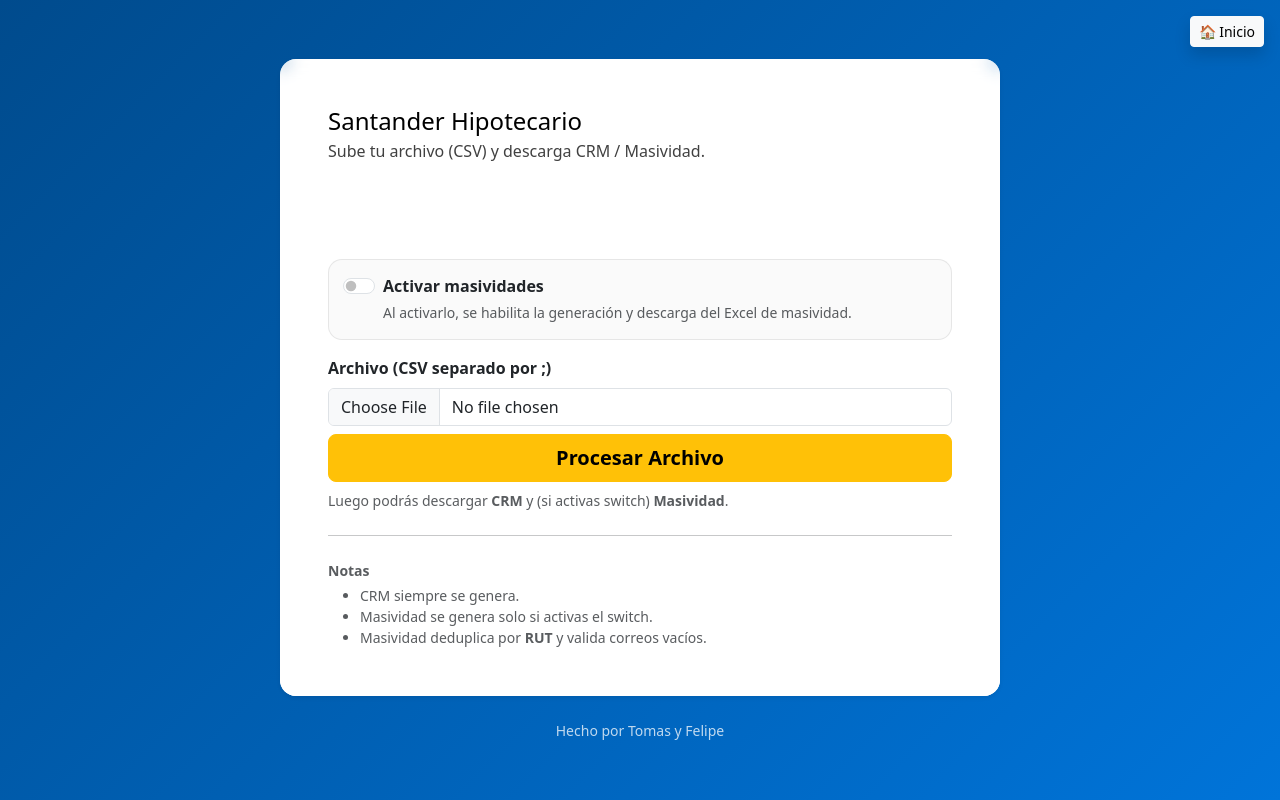
After one commit to TomasDiazV95/Formato_SMS, a Flask app: page /sant-hipotecario in a window 1280 px wide. The commit adds this page. Run offline with Flask 3, Linux system fonts and the light colour scheme.

Commit message:
se crea carga de hipoteca con boton de masividad

```diff
--- a/app.py
+++ b/app.py
@@ -4,6 +4,7 @@
 from routes.sms import sms_bp
 from routes.ivr import ivr_bp
 from routes.gm import gm_bp
+from routes.sant_hipotecario import sant_hipotecario_bp
 
 def create_app():
     app = Flask(__name__)
@@ -12,6 +13,7 @@
     app.register_blueprint(sms_bp)
     app.register_blueprint(ivr_bp)
     app.register_blueprint(gm_bp)
+    app.register_blueprint(sant_hipotecario_bp)
 
     return app
 
--- /dev/null
+++ b/routes/sant_hipotecario.py
@@ -0,0 +1,88 @@
+import os
+import uuid
+
+from flask import Blueprint, render_template, request, send_file, flash, current_app
+
+from services.sant_hipotecario_service import leer_csv_sant_hipotecario, generar_crm
+from services.sant_hipotecario_masividad_service import generar_masividad
+
+sant_hipotecario_bp = Blueprint("sant_hipotecario", __name__)
+
+GENERADOS = {}  # token -> data
+
+
+@sant_hipotecario_bp.route("/sant-hipotecario", methods=["GET", "POST"])
+def sant_hipotecario_page():
+    if request.method == "POST":
+        archivo = request.files.get("archivo")
+        masividades = request.form.get("habilitar_masividades") == "on"
+
+        if not archivo:
+            flash("Debes subir un archivo CSV.", "danger")
+            return render_template("sant_hipotecario.html")
+
+        try:
+            df = leer_csv_sant_hipotecario(archivo)
+
+            output_dir = os.path.join(current_app.root_path, "outputs", "sant_hipotecario")
+
+            crm_res = generar_crm(df, output_dir)
+            data = {
+                "crm_path": crm_res["crm_path"],
+                "crm_name": crm_res["crm_name"],
+                "masiv_path": None,
+                "masiv_name": None
+            }
+
+            if masividades:
+                mas_res = generar_masividad(df, output_dir)
+                data["masiv_path"] = mas_res["masiv_path"]
+                data["masiv_name"] = mas_res["masiv_name"]
+
+            token = str(uuid.uuid4())
+            GENERADOS[token] = data
+
+            flash("Archivo procesado correctamente ✅", "success")
+            return render_template(
+                "sant_hipotecario.html",
+                token=token,
+                masividades_activadas=masividades,
+                crm_name=data["crm_name"],
+                masiv_name=data["masiv_name"],
+            )
+
+        except Exception as e:
+            flash(f"Error procesando archivo: {e}", "danger")
+            return render_template("sant_hipotecario.html")
+
+    return render_template("sant_hipotecario.html")
+
+
+@sant_hipotecario_bp.route("/sant-hipotecario/descargar/crm/<token>")
+def descargar_crm(token):
+    data = GENERADOS.get(token)
+    if not data or not data.get("crm_path"):
+        flash("No se encontró el CRM para descargar.", "danger")
+        return render_template("sant_hipotecario.html")
+
+    return send_file(
+        data["crm_path"],
+        as_attachment=True,
+        download_name=data["crm_name"],
+        mimetype="application/vnd.openxmlformats-officedocument.spreadsheetml.sheet",
+    )
+
+
+@sant_hipotecario_bp.route("/sant-hipotecario/descargar/masividad/<token>")
+def descargar_masividad(token):
+    data = GENERADOS.get(token)
+    if not data or not data.get("masiv_path"):
+        flash("No se encontró masividad para descargar (activa el switch y procesa).", "danger")
+        return render_template("sant_hipotecario.html")
+
+    return send_file(
+        data["masiv_path"],
+        as_attachment=True,
+        download_name=data["masiv_name"],
+        mimetype="application/vnd.openxmlformats-officedocument.spreadsheetml.sheet",
+    )
--- a/templates/main.html
+++ b/templates/main.html
@@ -16,7 +16,7 @@
         <a class="btn btn-primary btn-lg" href="{{ url_for('sms.sms_page') }}">📩 Proceso SMS (CRM / Athenas)</a>
         <a class="btn btn-primary btn-lg" href="{{ url_for('gm.gm_page') }}">📩 Carga General Motors</a>
         <a class="btn btn-primary btn-lg" href="{{ url_for('ivr.ivr_page') }}">📩 Proceso IVRs</a>
-
+        <a class="btn btn-primary btn-lg" href="{{ url_for('sant_hipotecario.sant_hipotecario_page') }}">📩 Carga Santander Hipotecario</a>
         <!-- Puedes agregar más -->
       </div>
     </div>
--- /dev/null
+++ b/templates/sant_hipotecario.html
@@ -0,0 +1,246 @@
+<!doctype html>
+<html lang="es">
+<head>
+  <meta charset="utf-8" />
+  <meta name="viewport" content="width=device-width, initial-scale=1" />
+  <title>Santander Hipotecario</title>
+
+  <!-- Bootstrap 5 -->
+   <script src="https://cdn.jsdelivr.net/npm/bootstrap@5.3.3/dist/js/bootstrap.bundle.min.js"></script>
+  <link href="https://cdn.jsdelivr.net/npm/bootstrap@5.3.3/dist/css/bootstrap.min.css" rel="stylesheet">
+  <link href="{{ url_for('static', filename='style.css') }}" rel="stylesheet">
+
+  <style>
+    body.bg-soft {
+      min-height: 100vh;
+      background: linear-gradient(135deg, #004b8d, #0074d9);
+    }
+    .header-grad {
+      background: rgba(255, 255, 255, 0.15);
+      backdrop-filter: blur(8px);
+    }
+    .soft-box {
+      border: 1px solid rgba(0,0,0,0.08);
+      border-radius: 14px;
+      padding: 14px;
+      background: #fafafa;
+    }
+  </style>
+</head>
+
+<body class="bg-soft d-flex align-items-center">
+<!-- Modal Cargando -->
+<div class="modal fade" id="loadingModal" tabindex="-1" aria-hidden="true"
+     data-bs-backdrop="static" data-bs-keyboard="false">
+  <div class="modal-dialog modal-dialog-centered">
+    <div class="modal-content rounded-4">
+      <div class="modal-body text-center py-4">
+        <div class="spinner-border text-primary mb-3" role="status" style="width: 3rem; height: 3rem;">
+          <span class="visually-hidden">Cargando...</span>
+        </div>
+        <h5 class="mb-1">Cargando</h5>
+        <p class="text-muted mb-0">Por favor espera mientras procesamos el archivo…</p>
+      </div>
+    </div>
+  </div>
+</div>
+  <a href="{{ url_for('sms.main') }}"
+     class="btn btn-light btn-sm position-fixed top-0 end-0 m-3 shadow">
+    🏠 Inicio
+  </a>
+
+  <div class="container py-5">
+    <div class="mx-auto" style="max-width: 720px;">
+      <div class="card shadow-sm border-0 rounded-4 overflow-hidden">
+
+        <div class="p-4 p-md-5 header-grad text-black">
+          <h1 class="h4 mb-1">Santander Hipotecario</h1>
+          <p class="mb-0 opacity-75">
+            Sube tu archivo (CSV) y descarga CRM / Masividad.
+          </p>
+        </div>
+
+        <div class="p-4 p-md-5 bg-white">
+
+          {% with messages = get_flashed_messages(with_categories=true) %}
+            {% if messages %}
+              {% for category, msg in messages %}
+                <div class="alert alert-{{category}} rounded-3" role="alert">
+                  {{ msg }}
+                </div>
+              {% endfor %}
+            {% endif %}
+          {% endwith %}
+
+          <form method="POST" enctype="multipart/form-data" class="needs-validation" novalidate>
+
+            <!-- Switches -->
+            <div class="soft-box mb-3">
+              <div class="d-flex flex-column gap-2">
+
+                <div class="form-check form-switch">
+                  <input class="form-check-input" type="checkbox" role="switch"
+                         id="swMasividades" name="habilitar_masividades"
+                         {% if masividades_activadas %}checked{% endif %}>
+                  <label class="form-check-label fw-semibold" for="swMasividades">
+                    Activar masividades
+                  </label>
+                  <div class="form-text">
+                    Al activarlo, se habilita la generación y descarga del Excel de masividad.
+                  </div>
+                </div>
+
+              </div>
+            </div>
+
+            <div class="row g-3">
+              <!-- Archivo -->
+              <div class="col-12">
+                <label class="form-label fw-semibold">Archivo (CSV separado por ;)</label>
+                <input class="form-control" type="file" name="archivo" accept=".csv,text/csv" required>
+                <div class="invalid-feedback">Sube un archivo CSV válido.</div>
+              </div>
+
+              <div class="col-12 mt-2">
+                <button class="btn btn-warning btn-lg w-100 rounded-3 fw-semibold" type="submit">
+                  Procesar Archivo
+                </button>
+                <div class="form-text mt-2">
+                  Luego podrás descargar <b>CRM</b> y (si activas switch) <b>Masividad</b>.
+                </div>
+              </div>
+            </div>
+          </form>
+
+          <!-- Descargas (aparecen cuando ya existe token) -->
+          {% if token %}
+            <div class="mt-3">
+              <div class="soft-box">
+                <div class="d-flex align-items-center justify-content-between gap-3 flex-wrap">
+                  <div>
+                    <div class="fw-semibold">CRM</div>
+                    <div class="small text-muted">
+                      Archivo generado: <b>{{ crm_name }}</b>
+                    </div>
+                  </div>
+
+                  <a class="btn btn-outline-primary rounded-3"
+                     href="{{ url_for('sant_hipotecario.descargar_crm', token=token) }}">
+                    Descargar CRM
+                  </a>
+                </div>
+              </div>
+            </div>
+          {% endif %}
+
+          <!-- Sección masividades (solo si switch ON) -->
+          <div class="mt-3 d-none" id="boxMasividades">
+            <div class="soft-box">
+              <div class="d-flex align-items-center justify-content-between gap-3 flex-wrap">
+                <div>
+                  <div class="fw-semibold">Masividades</div>
+                  <div class="small text-muted">
+                    {% if masiv_name %}
+                      Archivo generado: <b>{{ masiv_name }}</b>
+                    {% else %}
+                      Se habilitará después de procesar el archivo.
+                    {% endif %}
+                  </div>
+                </div>
+
+                {% if token and masiv_name %}
+                  <a class="btn btn-outline-primary rounded-3"
+                     href="{{ url_for('sant_hipotecario.descargar_masividad', token=token) }}">
+                    Descargar masividades
+                  </a>
+                {% else %}
+                  <button class="btn btn-outline-primary rounded-3" type="button" disabled
+                          title="Activa el switch y procesa el archivo">
+                    Descargar masividades
+                  </button>
+                {% endif %}
+              </div>
+            </div>
+          </div>
+
+          <hr class="my-4">
+
+          <div class="small text-muted">
+            <div class="fw-semibold mb-1">Notas</div>
+            <ul class="mb-0">
+              <li>CRM siempre se genera.</li>
+              <li>Masividad se genera solo si activas el switch.</li>
+              <li>Masividad deduplica por <b>RUT</b> y valida correos vacíos.</li>
+            </ul>
+          </div>
+
+        </div>
+      </div>
+
+      <p class="text-center text-white small mt-4 mb-0 opacity-75">
+        Hecho por Tomas y Felipe
+      </p>
+    </div>
+  </div>
+
+<script>
+
+  document.addEventListener("DOMContentLoaded", () => {
+    const form = document.querySelector("form.needs-validation");
+    const modalEl = document.getElementById("loadingModal");
+
+    if (!form || !modalEl) return;
+
+    const loadingModal = new bootstrap.Modal(modalEl);
+
+    form.addEventListener("submit", (event) => {
+      // si el formulario es inválido, no mostramos el loading
+      if (!form.checkValidity()) return;
+
+      loadingModal.show();
+    });
+  });
+  // Validación tipo Bootstrap
+  (() => {
+    'use strict'
+    const forms = document.querySelectorAll('.needs-validation')
+    Array.from(forms).forEach(form => {
+      form.addEventListener('submit', event => {
+        if (!form.checkValidity()) {
+          event.preventDefault()
+          event.stopPropagation()
+        }
+        form.classList.add('was-validated')
+      }, false)
+    })
+  })();
+
+  // Toggle UI: masividades (igual a GM)
+  document.addEventListener("DOMContentLoaded", () => {
+    const swMasividades = document.getElementById("swMasividades");
+    const boxMasividades = document.getElementById("boxMasividades");
+
+    function mostrar(el) {
+      el.classList.remove("d-none");
+      el.style.display = "block";
+    }
+
+    function ocultar(el) {
+      el.classList.add("d-none");
+      el.style.display = "none";
+    }
+
+    function syncMasividades() {
+      const on = swMasividades && swMasividades.checked;
+      if (!boxMasividades) return;
+      if (on) mostrar(boxMasividades);
+      else ocultar(boxMasividades);
+    }
+
+    if (swMasividades) swMasividades.addEventListener("change", syncMasividades);
+    syncMasividades(); // estado inicial
+  });
+</script>
+
+</body>
+</html>
```
Also changed, not shown: services/sant_hipotecario_masividad_service.py (added, +81 -0 lines), services/sant_hipotecario_service.py (added, +87 -0 lines), 2 other files.
